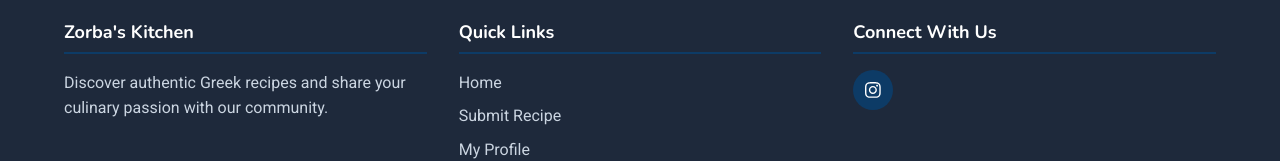
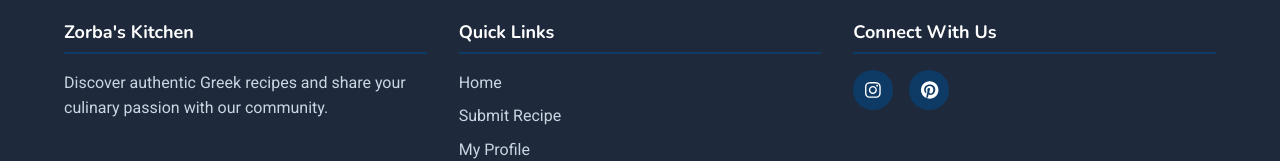
Before and after one commit to peter21476/thegreekcook, a React (Create React App) app: page /result-item/1 in a window 1280 px wide. Shown: the part 872-1033 px from the top of the page. Built offline with nearby package versions, Linux system fonts and the light colour scheme; no server answers.

Commit message:
add pinterest
add pinterest

```diff
--- a/src/components/footer.js
+++ b/src/components/footer.js
@@ -1,6 +1,6 @@
 import React from 'react';
 import { FontAwesomeIcon } from '@fortawesome/react-fontawesome';
-import { faInstagram } from '@fortawesome/free-brands-svg-icons';
+import { faInstagram, faPinterest } from '@fortawesome/free-brands-svg-icons';
 
 function Footer() {
     const currentYear = new Date().getFullYear();
@@ -29,6 +29,9 @@
                             <a href="https://instagram.com" target="_blank" rel="noopener noreferrer">
                                 <FontAwesomeIcon icon={faInstagram} />
                             </a>
+                            <a href="https://www.pinterest.com/zorbaskitchen/" target="_blank" rel="noopener noreferrer">
+                                <FontAwesomeIcon icon={faPinterest} />
+                            </a>
                         </div>
                     </div>
                 </div>
```
